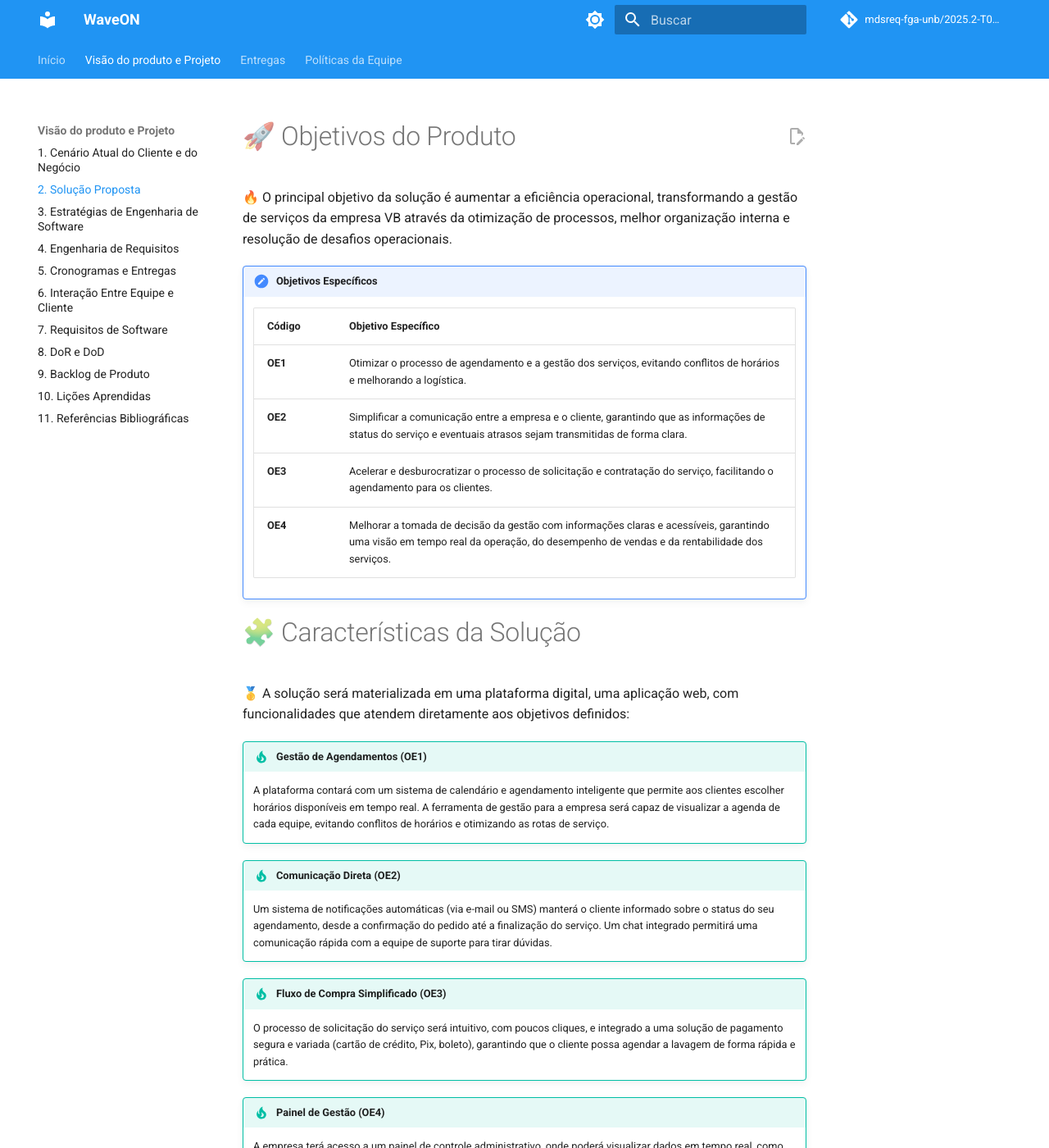
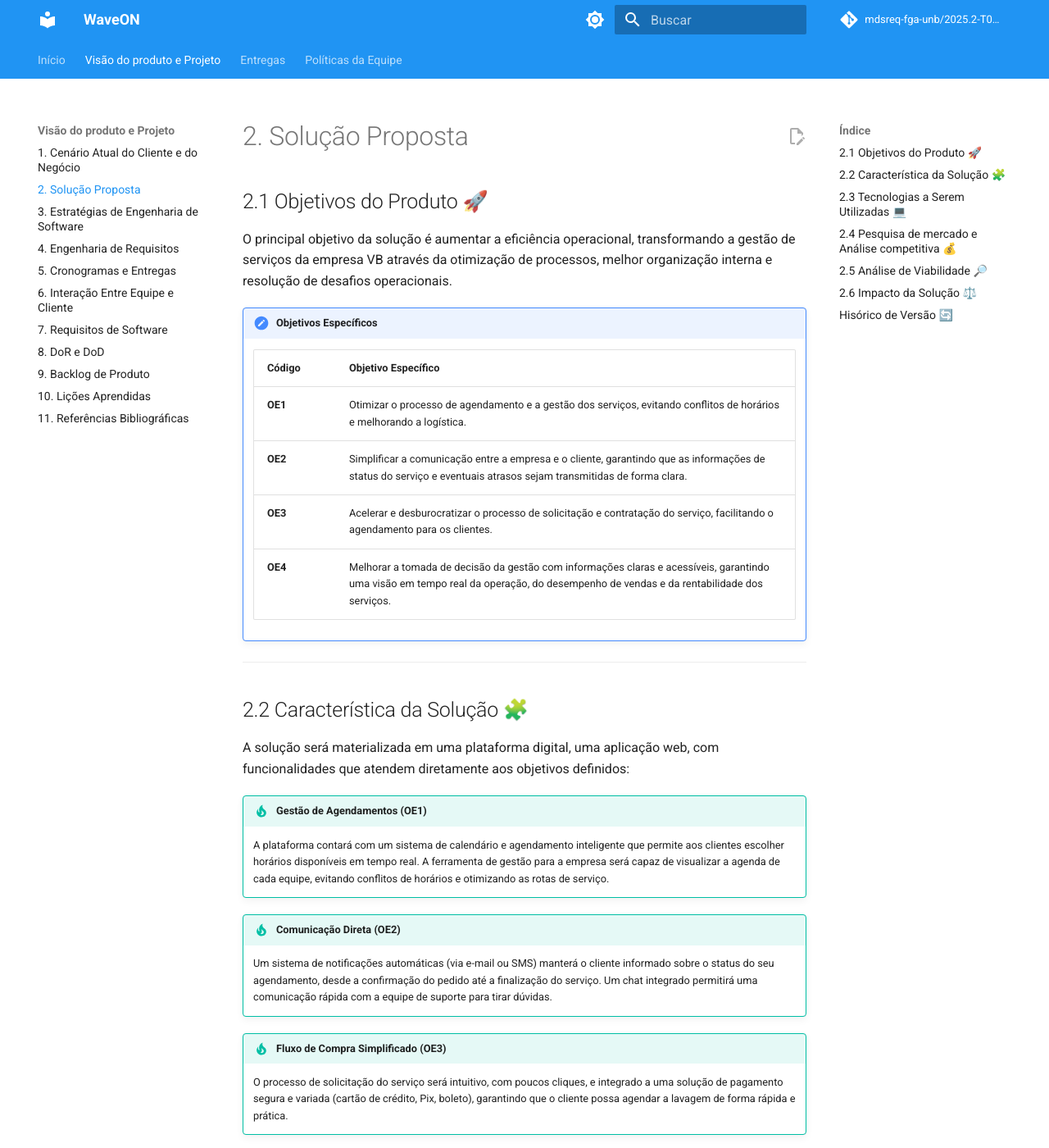
Before and after one commit to mdsreq-fga-unb/2025.2-T01-WaveOn, an MkDocs documentation site: the page built from docs/visao_produto/solucao_proposta.md, in a window 1280 px wide and 1400 px high. Shown: the whole window at 82% size. Built offline with MkDocs 1.6.1 and Material for MkDocs 9.7.7, drawn with Linux system fonts in a browser that asks for light colours; comment, search, counter and statistics services are not loaded; some of the changed text lies outside the part shown.

Commit message:
docs(mkdocs): reestrutura pagina solução proposta

```diff
--- a/docs/visao_produto/solucao_proposta.md
+++ b/docs/visao_produto/solucao_proposta.md
@@ -1,6 +1,8 @@
-# 🚀 Objetivos do Produto
+# 2. Solução Proposta
 
-🔥 O principal objetivo da solução é aumentar a eficiência operacional, transformando a gestão de serviços da empresa VB através da otimização de processos, melhor organização interna e resolução de desafios operacionais.
+## 2.1 Objetivos do Produto 🚀
+
+O principal objetivo da solução é aumentar a eficiência operacional, transformando a gestão de serviços da empresa VB através da otimização de processos, melhor organização interna e resolução de desafios operacionais.
 
 !!! note "Objetivos Específicos"
     | Código | Objetivo Específico |
@@ -10,9 +12,11 @@
     | **OE3** | Acelerar e desburocratizar o processo de solicitação e contratação do serviço, facilitando o agendamento para os clientes. |
     | **OE4** | Melhorar a tomada de decisão da gestão com informações claras e acessíveis, garantindo uma visão em tempo real da operação, do desempenho de vendas e da rentabilidade dos serviços. |
 
-# 🧩 Características da Solução
+---
 
-🥇 A solução será materializada em uma plataforma digital, uma aplicação
+## 2.2 Característica da Solução 🧩
+
+A solução será materializada em uma plataforma digital, uma aplicação
 web, com funcionalidades que atendem diretamente aos objetivos definidos:
 
 !!! tip "Gestão de Agendamentos (OE1)"
@@ -38,11 +42,15 @@ web, com funcionalidades que atendem diretamente aos objetivos definidos:
     serviços pendentes e métricas de desempenho. Isso permitirá que os gestores tomem
     decisões baseadas em dados para melhorar a operação.
 
-## Tecnologias a Serem Utilizadas
+---
 
-# 💰 Pesquisa de mercado e Análise competitiva
+## 2.3 Tecnologias a Serem Utilizadas 💻
 
-💲 No mercado de lavagem automotiva a domicílio e serviços sustentáveis, os principais
+---
+
+## 2.4 Pesquisa de mercado e Análise competitiva 💰
+
+No mercado de lavagem automotiva a domicílio e serviços sustentáveis, os principais
 concorrentes da VB incluem **Wicar** e **Acquazero**. A **Wicar** se destaca pela sua plataforma digital e aplicativo amigável, mas possui fragilidades na gestão de métricas e otimização de rotas. Já a **Acquazero**, uma grande rede de franquias, tem forte reconhecimento de marca, mas enfrenta desafios no processo de agendamento online, que é burocrático e pouco intuitivo.
 
 A solução da VB irá se diferenciar por:
@@ -63,20 +71,22 @@ A solução da VB irá se diferenciar por:
     Acompanhamento de métricas
     para uma operação mais eficiente.
 
-# 🔎 Análise de Viabilidade
+---
 
-❗ A viabilidade técnica do projeto é alta, pois a equipe tem experiência comprovada em
+## 2.5 Análise de Viabilidade 🔎
+
+A viabilidade técnica do projeto é **alta**, pois a equipe tem experiência comprovada em
 tecnologias modernas e escaláveis como **React Native**, **React.js**, **Node.js** e **MongoDB**.
 A comunicação entre os sistemas será feita por meio de **APIs RESTful**, garantindo uma
 integração eficiente.
 
+O prazo estimado para o desenvolvimento é de **seis meses**, dividido em ciclos de prototipação, validação e feedback contínuos e frequentes com o cliente. Cada ciclo terá entregas incrementais de funcionalidades, seguindo um ciclo de vida iterativo-incremental com **abordagem ágil** e apoiado pelo processo de __RAD (Rapid Application Development)__. Esse modelo permitirá a construção de protótipos rápidos, validações constantes junto ao cliente e ajustes contínuos, reduzindo riscos e aumentando a qualidade do produto final.
+
 ---
 
-O prazo estimado para o desenvolvimento é de **seis meses**, dividido em ciclos de prototipação, validação e feedback contínuos e frequentes com o cliente. Cada ciclo terá entregas incrementais de funcionalidades, seguindo um ciclo de vida iterativo-incremental com **abordagem ágil** e apoiado pelo processo de __RAD (Rapid Application Development)__. Esse modelo permitirá a construção de protótipos rápidos, validações constantes junto ao cliente e ajustes contínuos, reduzindo riscos e aumentando a qualidade do produto final.
+## 2.6 Impacto da Solução ⚖️
 
-# ⚖️ Impacto da Solução
-
-🛎️ A nova plataforma trará uma série de benefícios para a VB, impactando tanto as
+A nova plataforma trará uma série de benefícios para a VB, impactando tanto as
 operações quanto os resultados do negócio:
 
 !!! info "Expansão de Mercado e Captação de Novos Clientes"
@@ -113,6 +123,7 @@ operações quanto os resultados do negócio:
     dados pessoais dos clientes, em conformidade com a legislação vigente, fortalecendo
     a imagem de credibilidade e responsabilidade da empresa.
 
+---
 
 ## Hisórico de Versão 🔄
 
```
